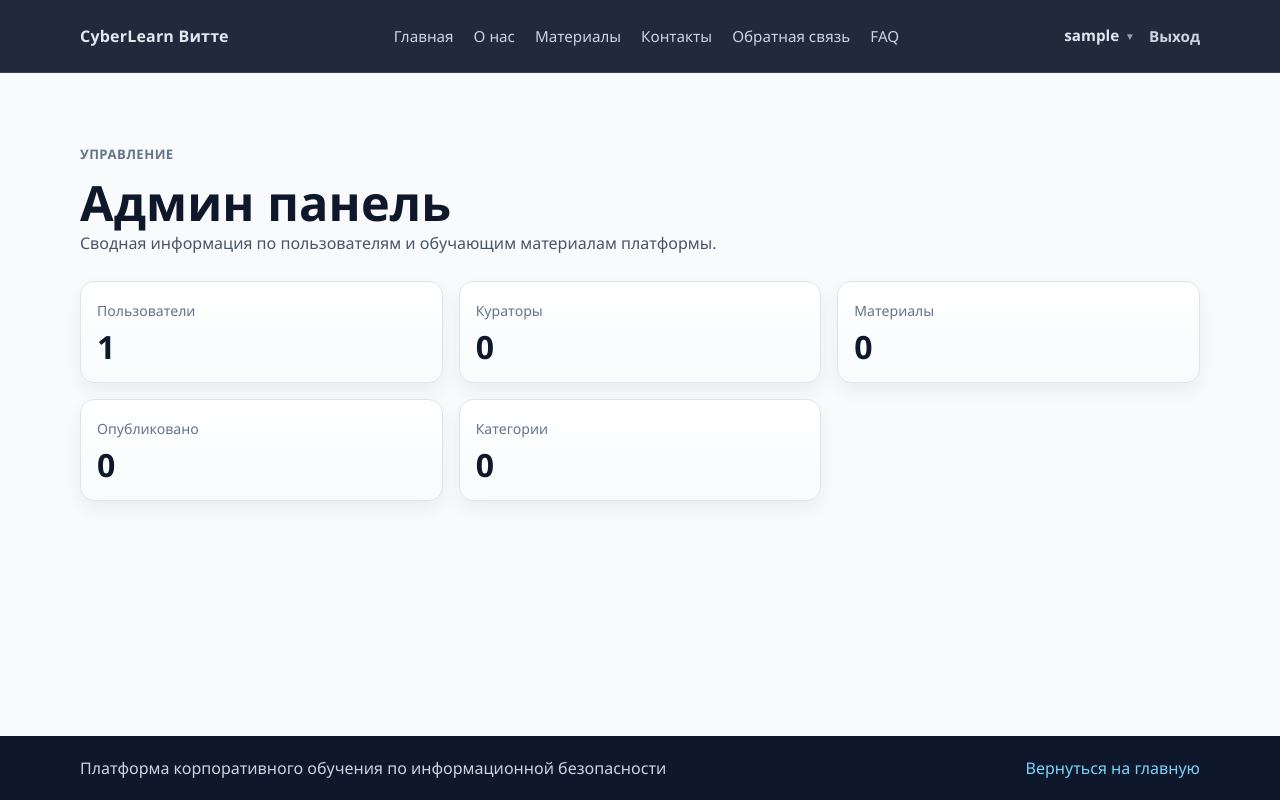
After one commit to corpedu1/corpedu, a Django app: page /admin-panel/ in a window 1280 px wide. The commit adds this page. Run offline with Django 5.2, Linux system fonts and the light colour scheme; the visitor is signed in with stand-in values (Sample User, id 1); data comes from the database, SQL or seed files in the repository; data that the repository does not hold is empty.

Commit message:
Created admin panel page

```diff
--- a/app/models.py
+++ b/app/models.py
@@ -34,6 +34,14 @@ class User(AbstractUser):
     class Meta:
         verbose_name = "Пользователь"
         verbose_name_plural = "Пользователи"
+
+    def save(self, *args, **kwargs):
+        """
+        Устанавливает роль администратора для суперпользователя.
+        """
+        if self.is_superuser:
+            self.role = UserRole.ADMINISTRATOR
+        super().save(*args, **kwargs)
 
     def __str__(self):
         """
--- a/app/urls.py
+++ b/app/urls.py
@@ -29,5 +29,6 @@ urlpatterns = [
     path('login/', views.login, name='login'),
     path('logout/', views.logout, name='logout'),
     path('settings/', views.settings, name='settings'),
+    path('admin-panel/', views.admin_panel, name='admin_panel'),
     path('admin/', admin.site.urls),
 ]
--- a/app/views.py
+++ b/app/views.py
@@ -10,7 +10,7 @@ from django.contrib.auth.forms import PasswordChangeForm
 from django.shortcuts import redirect, render
 
 from .forms import LoginForm, ProfileForm, RegisterForm
-from .models import LearningMaterial
+from .models import LearningMaterial, MaterialCategory, User, UserRole
 
 
 def landing(request):
@@ -124,3 +124,20 @@ def settings(request):
         "settings.html",
         {"profile_form": profile_form, "password_form": password_form},
     )
+
+
+@login_required
+def admin_panel(request):
+    """
+    Отображает кастомную панель администратора.
+    """
+    if request.user.role != UserRole.ADMINISTRATOR:
+        return redirect("landing")
+    context = {
+        "users_count": User.objects.count(),
+        "curators_count": User.objects.filter(role=UserRole.CURATOR).count(),
+        "materials_count": LearningMaterial.objects.count(),
+        "published_materials_count": LearningMaterial.objects.filter(is_published=True).count(),
+        "categories_count": MaterialCategory.objects.count(),
+    }
+    return render(request, "admin_panel.html", context)
--- a/static/css/landing.css
+++ b/static/css/landing.css
@@ -970,6 +970,40 @@ a {
     color: #1e3a8a;
 }
 
+.admin-panel-page .section h1 {
+    color: #0f172a;
+    margin-bottom: 10px;
+}
+
+.admin-panel-grid {
+    margin-top: 24px;
+    display: grid;
+    grid-template-columns: repeat(3, minmax(0, 1fr));
+    gap: 16px;
+}
+
+.admin-panel-card {
+    border-radius: 14px;
+    border: 1px solid #dbe5ef;
+    background: linear-gradient(180deg, #ffffff 0%, #f8fafc 100%);
+    padding: 18px 16px;
+    box-shadow: 0 8px 18px rgba(15, 23, 42, 0.06);
+}
+
+.admin-panel-card__label {
+    margin: 0;
+    color: #64748b;
+    font-size: 0.88rem;
+}
+
+.admin-panel-card__value {
+    margin: 8px 0 0;
+    color: #0f172a;
+    font-size: 2rem;
+    font-weight: 700;
+    line-height: 1.1;
+}
+
 .settings-page__container {
     display: grid;
     grid-template-columns: repeat(2, minmax(0, 1fr));
@@ -1354,6 +1388,10 @@ a {
         grid-template-columns: 1fr;
     }
 
+    .admin-panel-grid {
+        grid-template-columns: 1fr;
+    }
+
     .about-page .about-intro__layout {
         grid-template-columns: 1fr;
     }
--- /dev/null
+++ b/templates/admin_panel.html
@@ -0,0 +1,55 @@
+<!DOCTYPE html>
+<html lang="ru">
+<head>
+    <meta charset="UTF-8">
+    <meta name="viewport" content="width=device-width, initial-scale=1.0">
+    <title>Админ панель | CyberLearn Витте</title>
+    {% load static %}
+    <link rel="stylesheet" href="{% static 'css/landing.css' %}">
+</head>
+<body>
+    {% include "partials/navbar.html" %}
+
+    <main>
+        <section class="section admin-panel-page">
+            <div class="container">
+                <p class="section-kicker">Управление</p>
+                <h1>Админ панель</h1>
+                <p class="section-subtitle">
+                    Сводная информация по пользователям и обучающим материалам платформы.
+                </p>
+
+                <div class="admin-panel-grid">
+                    <article class="admin-panel-card">
+                        <p class="admin-panel-card__label">Пользователи</p>
+                        <p class="admin-panel-card__value">{{ users_count }}</p>
+                    </article>
+                    <article class="admin-panel-card">
+                        <p class="admin-panel-card__label">Кураторы</p>
+                        <p class="admin-panel-card__value">{{ curators_count }}</p>
+                    </article>
+                    <article class="admin-panel-card">
+                        <p class="admin-panel-card__label">Материалы</p>
+                        <p class="admin-panel-card__value">{{ materials_count }}</p>
+                    </article>
+                    <article class="admin-panel-card">
+                        <p class="admin-panel-card__label">Опубликовано</p>
+                        <p class="admin-panel-card__value">{{ published_materials_count }}</p>
+                    </article>
+                    <article class="admin-panel-card">
+                        <p class="admin-panel-card__label">Категории</p>
+                        <p class="admin-panel-card__value">{{ categories_count }}</p>
+                    </article>
+                </div>
+            </div>
+        </section>
+    </main>
+
+    <footer class="footer">
+        <div class="container footer__content">
+            <p>Платформа корпоративного обучения по информационной безопасности</p>
+            <a href="/">Вернуться на главную</a>
+        </div>
+    </footer>
+</body>
+</html>
--- a/templates/partials/navbar.html
+++ b/templates/partials/navbar.html
@@ -16,6 +16,9 @@
                     {{ request.user.username }}
                 </button>
                 <div class="topbar__user-menu" data-user-menu>
+                    {% if request.user.role == "administrator" %}
+                        <a class="topbar__user-menu-link" href="/admin-panel/">Админ панель</a>
+                    {% endif %}
                     <a class="topbar__user-menu-link" href="/settings/">Настройки</a>
                 </div>
                 <form method="post" action="/logout/" class="topbar__logout-form">
```
